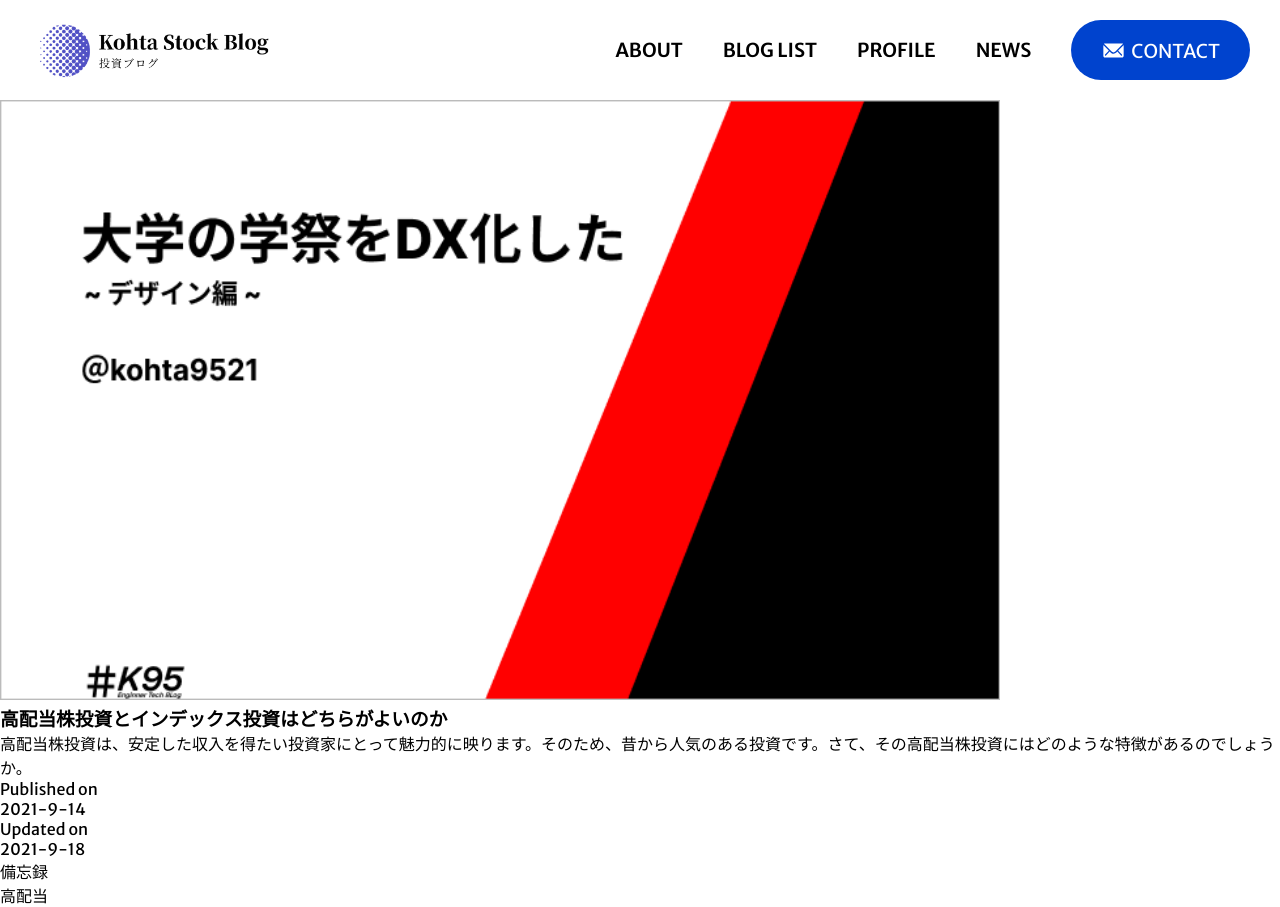
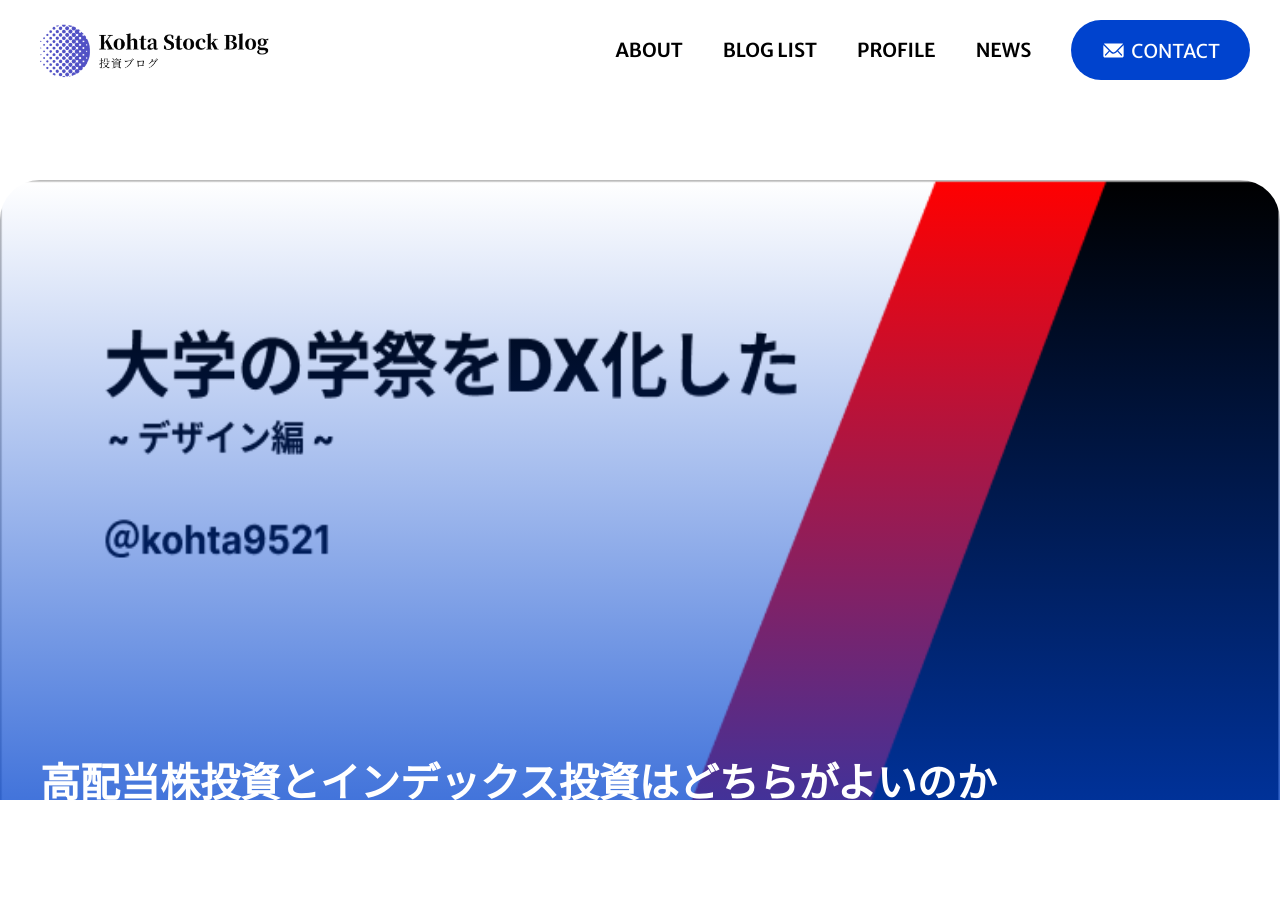
Before and after one commit to kohta9521/Stock_Blog_kohta_2025, a Next.js app in the folder frontend/: page / in a window 1280 px wide. After the commit the page ends 800 px from the top, so only its background shows below. Built offline with nearby package versions, Linux system fonts and the light colour scheme.

Commit message:
add new about page and topblog components styling

```diff
--- a/frontend/src/components/molecules/TopBlogCard.tsx
+++ b/frontend/src/components/molecules/TopBlogCard.tsx
@@ -36,10 +36,12 @@ const TopBlogCard = ({
       <Image
         className={styles.blogImage}
         src={img}
-        width={1000}
-        height={600}
+        width={1280}
+        height={800}
         alt="ブログトップの画像"
       />
+      <span className={styles.gradation}></span>
+      <div className={styles.blogContents}>
         <h3 className={styles.blogTitle}>{title}</h3>
         <p className={styles.blogDesc}>{desc}</p>
         <div className={styles.flexBox}>
@@ -63,6 +65,7 @@ const TopBlogCard = ({
             })}
           </div>
         </div>
+      </div>
     </Link>
   );
 };
--- a/frontend/src/components/molecules/styles/TopBlogCard.module.scss
+++ b/frontend/src/components/molecules/styles/TopBlogCard.module.scss
@@ -1,27 +1,98 @@
 .blog {
+  position: relative;
+  display: block;
+  text-decoration: none;
+  width: 100%;
+  max-width: 1280px;
+  margin: 0 auto;
+  height: 800px;
+  border-radius: 40px;
   .blogImage {
+    position: absolute;
+    top: 0;
+    left: 0;
+    z-index: 0;
+    border-radius: 40px;
   }
+  .gradation {
+    position: absolute;
+    width: 100%;
+    height: 100%;
+    top: 0;
+    left: 0;
+    z-index: 1;
+    background: rgb(0, 67, 206);
+    background: linear-gradient(
+      0deg,
+      rgba(0, 67, 206, 1) 0%,
+      rgba(0, 67, 206, 0.8323923319327731) 13%,
+      rgba(255, 255, 255, 0) 100%
+    );
+    border-radius: 40px;
+  }
+  .blogContents {
+    position: absolute;
+    bottom: 0;
+    z-index: 2;
+    width: 100%;
+    height: auto;
+    padding: 0px 40px;
+    padding-bottom: 40px;
     .blogTitle {
+      font-size: 40px;
+      font-weight: 600;
+      color: var(--main-white);
+      margin-bottom: 10px;
     }
     .blogDesc {
+      font-size: 17x;
+      font-weight: 400;
+      color: var(--main-white);
+      margin-bottom: 20px;
     }
     .flexBox {
+      display: flex;
+      justify-content: space-between;
       .leftBox {
+        width: auto;
+        display: flex;
+        align-items: center;
         .publishBox {
+          margin-right: 50px;
           .publishTitle {
+            font-size: 18px;
+            font-weight: 600;
+            margin-bottom: 10px;
+            color: var(--main-white);
           }
           .publishText {
+            color: var(--main-gray);
           }
         }
         .updateBox {
           .updateTitle {
+            font-size: 18px;
+            font-weight: 600;
+            margin-bottom: 10px;
+            color: var(--main-white);
           }
           .updateText {
+            color: var(--main-gray);
           }
         }
       }
       .rightBox {
+        display: flex;
         .tag {
+          display: block;
+          width: auto;
+          padding: 7px 15px;
+          background-color: var(--main-black);
+          margin-right: 10px;
+          line-height: 30px;
+          border-radius: 10px;
+          color: var(--main-white);
+        }
       }
     }
   }
--- a/frontend/src/components/organisms/styles/Hero.module.scss
+++ b/frontend/src/components/organisms/styles/Hero.module.scss
@@ -1,6 +1,13 @@
 .hero {
+  width: 100%;
+  height: calc(100vh - 100px);
+  padding: 80px 0px;
   .container {
+    width: 1000%;
+    max-width: 1280px;
+    margin: 0 auto;
     .topBlogBox {
+      width: 100%;
     }
   }
 }
--- a/frontend/src/styles/globals.scss
+++ b/frontend/src/styles/globals.scss
@@ -8,6 +8,7 @@
   --main-black: #000000;
   --main-white: #ffffff;
   --main-blue: #0043ce;
+  --main-gray: #d7d7d7;
 
   // size
   --xsnall: 0.5rem;
```
Also changed, not shown: frontend/src/app/about/page.tsx (added, +16 -0 lines), frontend/public/images/sampletopimage.png (added), frontend/src/app/about/styles/About.module.scss (added), 1 other file (tests, documents, lock files or other folders). Lines whose indentation alone changed are shown as unchanged.
